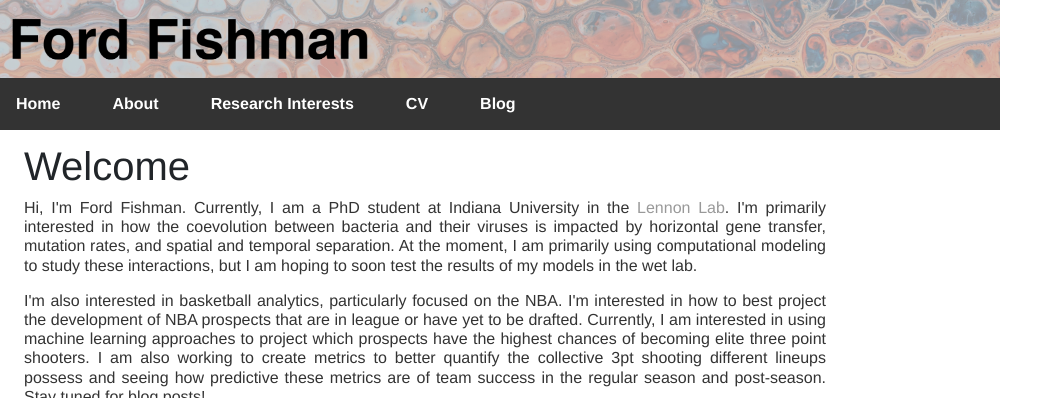
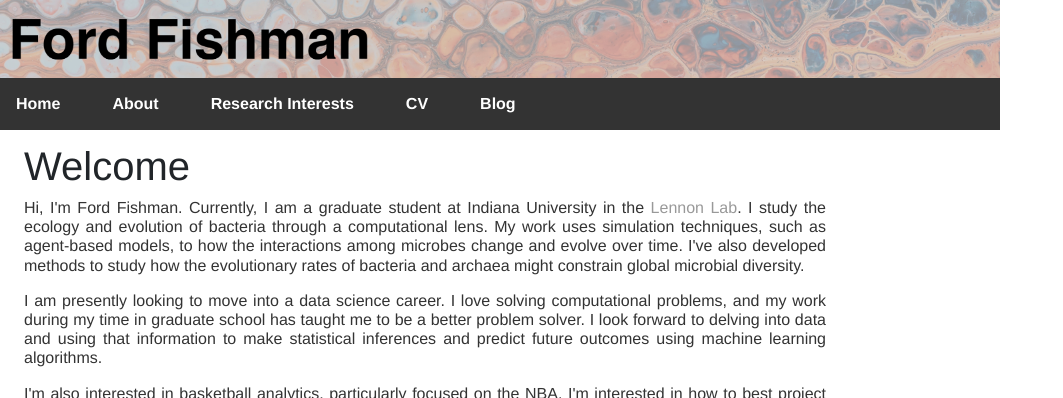
Before and after one commit to fordfishman/fordfishman.github.io, a Jekyll site: the page built from index.html, in a window 1280 px wide, cut to the strip 0-398 px from the top of the page. Shown: the whole strip, without its empty margins (0-1063 px from the left). Built offline with Jekyll 4.4.1, drawn with Linux system fonts in a browser that asks for light colours.

Commit message:
main page changes

```diff
--- a/index.html
+++ b/index.html
@@ -5,13 +5,21 @@ title: Ford Fishman
 <div class="blurb">
 	<h1>Welcome</h1>
 	<p>
-		Hi, I'm Ford Fishman. Currently, I am a PhD student at Indiana University in the
-		<a href="https://microbes.sitehost.iu.edu/"> Lennon Lab</a>. I'm primarily interested
-		in how the coevolution between bacteria and their viruses is impacted by horizontal gene
-		transfer, mutation rates, and spatial and temporal separation. At the moment, I am primarily using computational
-		modeling to study these interactions, but I am hoping to soon test the results of my
-		models in the wet lab.
+		Hi, I'm Ford Fishman. Currently, I am a graduate student at Indiana University in the
+		<a href="https://microbes.sitehost.iu.edu/"> Lennon Lab</a>. I study the ecology and evolution of bacteria
+		through a computational lens. My work uses simulation techniques, such as agent-based models, to how the interactions
+		among microbes change and evolve over time. I've also developed methods to study how the evolutionary
+		rates of bacteria and archaea might constrain global microbial diversity.
+
 	</p>
+
+	<p>
+		I am presently looking to move into a data science career. I love solving computational problems, and
+		my work during my time in graduate school has taught me to be a better problem solver. I look forward
+		to delving into data and using that information to make statistical inferences and predict future outcomes
+		using machine learning algorithms.
+	</p>
+
 	<p>
 		I'm also interested in basketball analytics, particularly focused on the NBA.
 		I'm interested in how to best project the development of NBA prospects that are in league or have yet to be drafted.
@@ -22,7 +30,7 @@ title: Ford Fishman
 
 	<div class="row container">
 		<div class="col-xs-12 col-sm-12 col-md-8 col-lg-8">
-			<img src="/pics/asm2019.jpg" class="img-fluid" alt="ASMPoster">
+			<img src="/pics/color_suit.jpg" class="img-fluid" alt="mainpic">
 		</div>
 	</div>
-</div><!-- /.blurb -->
+</div>
```
Also changed, not shown: pics/greyscale_suit_small.jpg (added), 1 other file.
